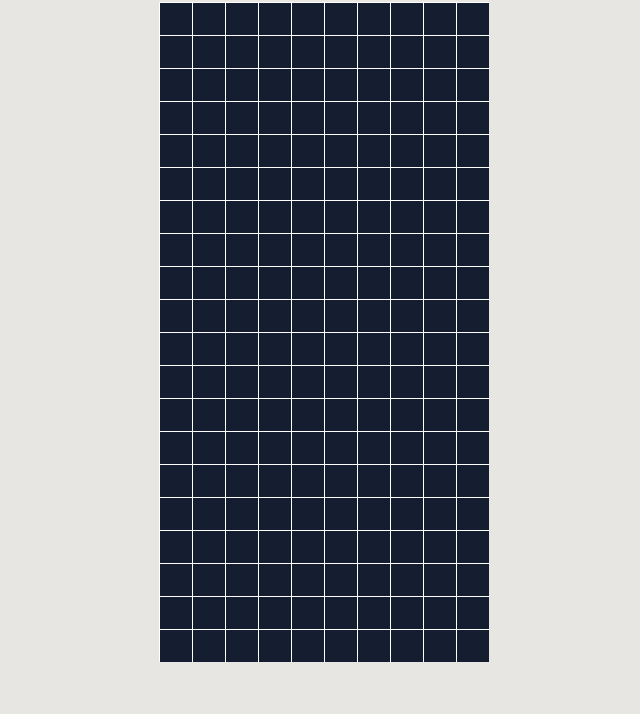
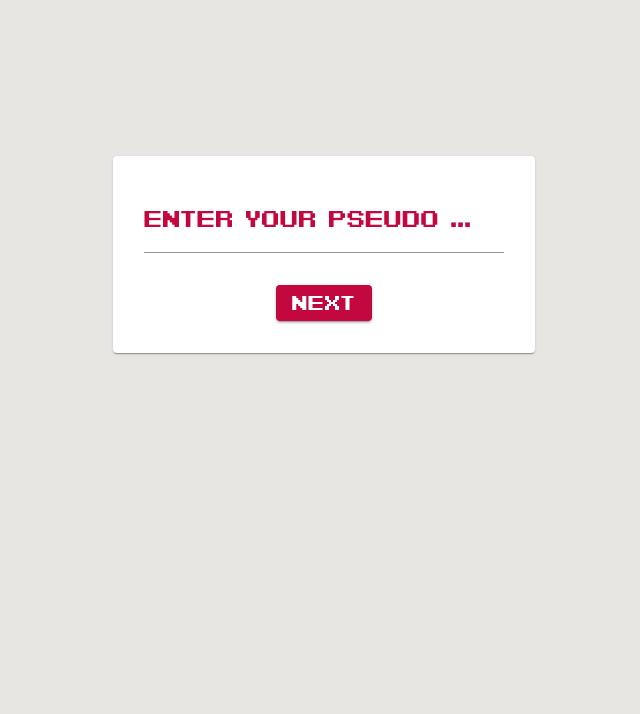
Before and after one commit to Snunesnk/Red-Tetris, a React app: page / in a window 1280 px wide. Shown: the part 86-800 px from the top of the page, without its empty margins (316-956 px from the left). Built offline with nearby package versions, Linux system fonts and the light colour scheme; no server answers.

Commit message:
Added a new font + did some styling for the landing page + input field is ok

```diff
--- a/public/index.html
+++ b/public/index.html
@@ -18,6 +18,12 @@
       background: rgb(232, 230, 227) fixed;
       height: 100%;
       width: 100%;
+      font-family: BarcadeBrawl;
+    }
+
+    @font-face {
+      font-family: "BarcadeBrawl";
+      src: local("BarcadeBrawl"), url("BarcadeBrawl.ttf") format("truetype");
     }
   </style>
 </body>
--- a/src/client/Socket/socket.js
+++ b/src/client/Socket/socket.js
@@ -1,5 +1,5 @@
 import io from "socket.io-client";
 
-let socket = io("http://localhost:3042");
+let socket = io("http://localhost:3000");
 
 export default socket;
--- a/src/client/components/App/index.js
+++ b/src/client/components/App/index.js
@@ -8,7 +8,7 @@ import emitSignal from "../../Socket/socketEmitters";
 
 
 const initialState = {
-    isGameStarted: true
+    isGameStarted: false
 }
 
 export const App = () => {
--- a/src/client/components/Landing/index.js
+++ b/src/client/components/Landing/index.js
@@ -1,20 +1,56 @@
 import React from "react";
-import { TextField } from "@mui/material";
-import { Card } from "@mui/material";
-import { MainInputStyle, MainInputContainerStyle } from "./styles";
+import {
+    TextField,
+    Button,
+    Grid,
+    Paper
+} from "@mui/material";
+import {
+    MainInputStyle,
+    MainInputContainerStyle,
+    MainButtonStyle,
+    LandingButtonStyle,
+    LandingInputLabelStyle,
+    LandingInputStyle,
+    LandingPaperStyle
+} from "./styles";
 
 export const LandingComponent = () => {
     return (
+        <Grid container id="landing-grid">
+            <Grid item xs={12} style={{ width: "100%", display: "flex", justifyContent: "center", alignContent: "center" }}>
+                <Paper
+                    component="form"
+                    style={LandingPaperStyle}
+                >
+                    <Grid container>
+                        <Grid item xs={12}>
                             <div style={MainInputStyle}>
                                 <div style={MainInputContainerStyle}>
                                     <TextField
                                         label="Enter your pseudo ..."
                                         variant="standard"
+                                        inputProps={{ style: LandingInputStyle }}
+                                        InputLabelProps={{ style: LandingInputLabelStyle }}
                                         fullWidth
                                     >
-                    Coucou
                                     </TextField>
                                 </div>
                             </div>
+                        </Grid>
+                        <Grid item xs={12}>
+                            <div style={MainButtonStyle}>
+                                <Button
+                                    style={LandingButtonStyle}
+                                    variant="contained"
+                                >
+                                    Next
+                                </Button>
+                            </div>
+                        </Grid>
+                    </Grid >
+                </Paper>
+            </Grid>
+        </Grid>
     );
 }
--- a/src/client/components/Landing/styles.js
+++ b/src/client/components/Landing/styles.js
@@ -1,10 +1,40 @@
+import { RED_COLOR } from "../../constants"
+
 export const MainInputStyle = {
     width: "100%",
     display: "flex",
     justifyContent: "center",
-    marginTop: "10em"
+    marginTop: "2em"
+}
+
+export const MainButtonStyle = {
+    width: "100%",
+    display: "flex",
+    justifyContent: "center",
+    marginTop: "2em",
+    marginBottom: "2em"
 }
 
 export const MainInputContainerStyle = {
-    width: "25%",
+    width: "85%",
 }
+
+export const LandingInputLabelStyle = {
+    fontFamily: "BarcadeBrawl",
+    color: RED_COLOR
+}
+export const LandingInputStyle = {
+    fontFamily: "BarcadeBrawl",
+    textAlign: "center",
+    marginTop: "5px",
+    fontSize: "1.5em"
+}
+export const LandingButtonStyle = {
+    fontFamily: "BarcadeBrawl",
+    backgroundColor: RED_COLOR
+}
+
+export const LandingPaperStyle = {
+    width: "33%",
+    marginTop: "10em"
+}
--- a/src/client/components/Title/styles.js
+++ b/src/client/components/Title/styles.js
@@ -12,7 +12,6 @@ justify-content: center;
 
 export const Title = styled.div`
 color: ${RED_COLOR};
-font-family: "Share Tech Mono", monospace;
 text-shadow: 1px 1px 1px rgba(0, 0, 0, 0.45);
 font-size: 3.2em;
 margin-top: 0.3em;
--- a/src/server/index.js
+++ b/src/server/index.js
@@ -7,7 +7,7 @@ const app = express();
 const httpServer = createServer(app);
 const io = new Server(httpServer, {
     cors: {
-        origin: "http://localhost:8081",
+        origin: "http://localhost:3042",
         methods: ["GET", "POST"]
     }
 });
@@ -57,8 +57,8 @@ app.get("/bundle.js", (req, res) => {
     res.sendFile(path.resolve("public/bundle.js"));
 });
 
-const PORT = 3042;
-httpServer.listen(3042, () => {
+const PORT = 3000;
+httpServer.listen(3000, () => {
     console.log('Listening on *:' + PORT);
 });
 
--- a/webpack.config.js
+++ b/webpack.config.js
@@ -21,7 +21,7 @@ let config = {
   },
   devServer: {
     compress: true,
-    port: 8081,
+    port: 3042,
   },
 }
 
```
Also changed, not shown: public/BarcadeBrawl.ttf (added). Lines whose indentation alone changed are shown as unchanged.
